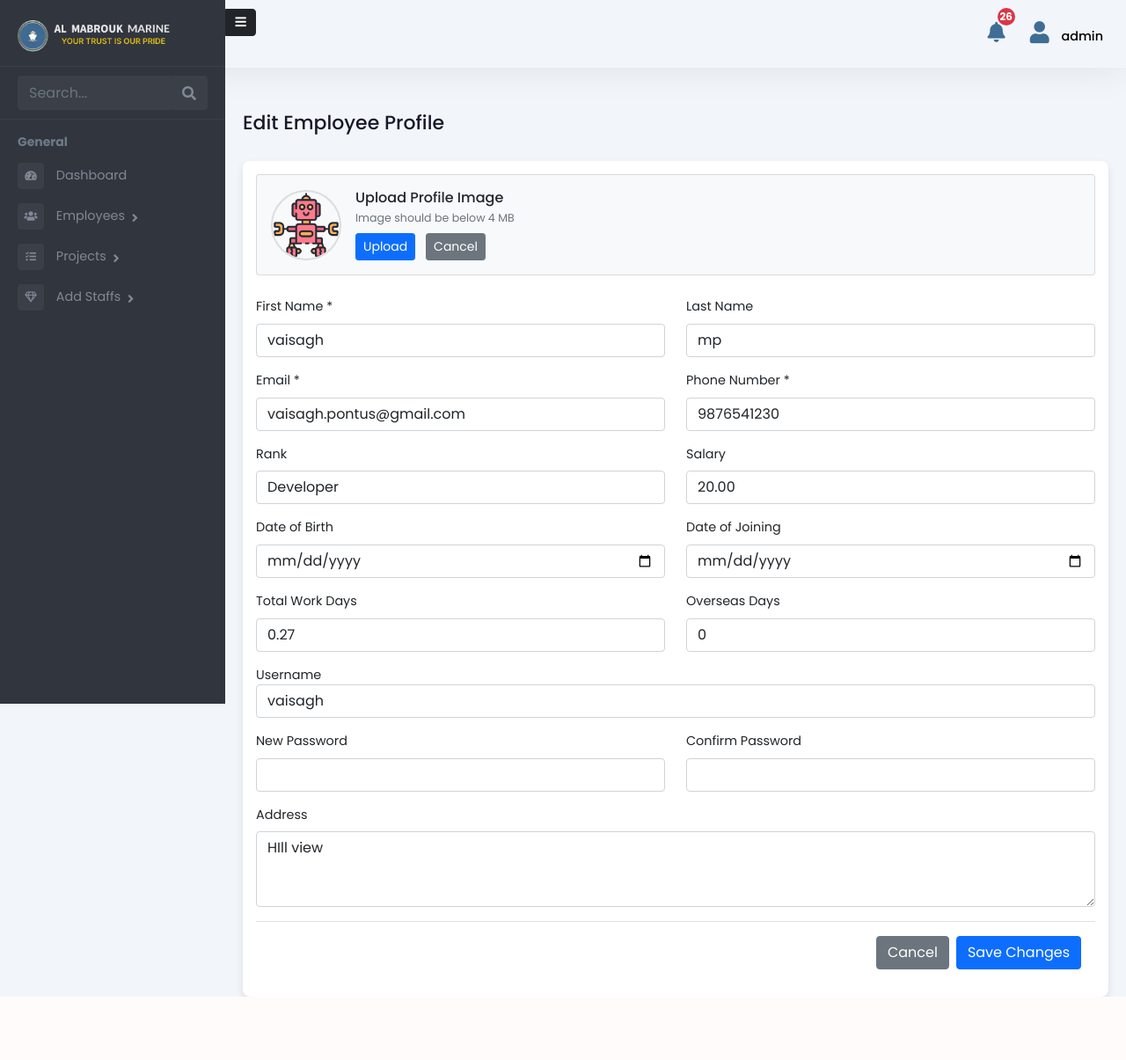
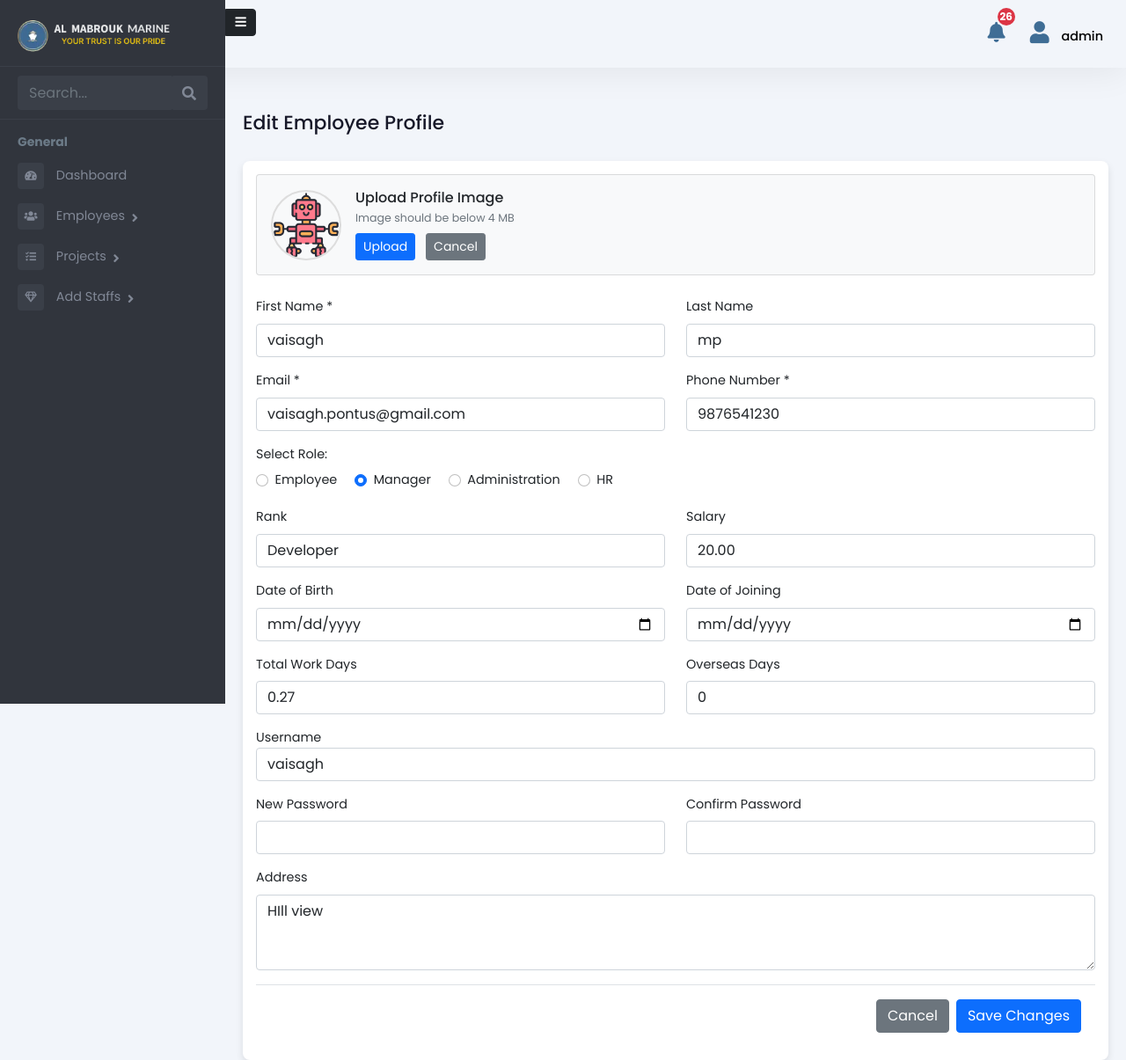
Before and after one commit to vaisagh-mp/Al_Mabrouk_crm, a Django app: page /admin-panel/employee/edit/1/ in a window 1280 px wide. Shown: the whole page at 88% size. Before the commit the page ends 1133 px from the top, so only its background shows below. Run offline with Django 5.2, Linux system fonts and the light colour scheme; a user stored in the database is signed in; data comes from the database, SQL or seed files in the repository; both versions use the stored data as it was after the commit; some libraries are stand-ins or nearby versions.

Commit message:
add role change in edit option

```diff
--- a/Admin/forms.py
+++ b/Admin/forms.py
@@ -130,6 +130,19 @@ class ProjectAssignmentForm(forms.ModelForm):
 
 
 class ManagerEmployeeUpdateForm(forms.ModelForm):
+    ROLE_CHOICES = [
+        ('employee', 'Employee'),
+        ('manager', 'Manager'),
+        ('administration', 'Administration'),
+        ('hr', 'HR'),
+    ]
+
+    role = forms.ChoiceField(
+        choices=ROLE_CHOICES,
+        widget=forms.RadioSelect,
+        required=True
+    )
+
     username = forms.CharField(max_length=150, required=True)
     current_password = forms.CharField(widget=forms.PasswordInput, required=False)
     password = forms.CharField(widget=forms.PasswordInput, required=False)
@@ -149,12 +162,13 @@ class ManagerEmployeeUpdateForm(forms.ModelForm):
     address = forms.CharField(widget=forms.Textarea, required=False)
     profile_picture = forms.ImageField(required=False)
 
+
     class Meta:
         model = Employee
         fields = [
             "username", "first_name", "last_name", "email", "phone_number", "rank",
             "salary", "date_of_birth", "date_of_join", "work_days",
-            "holidays", "overseas_days", "address", "profile_picture"
+            "holidays", "overseas_days", "address", "profile_picture", "role"
         ]
 
     def clean(self):
@@ -166,3 +180,27 @@ class ManagerEmployeeUpdateForm(forms.ModelForm):
             self.add_error("confirm_password", "Passwords do not match.")
 
         return cleaned_data
+
+    def save(self, commit=True):
+        employee = super().save(commit=False)
+        role = self.cleaned_data.get("role")
+
+        # Reset all role fields
+        employee.is_employee = False
+        employee.is_manager = False
+        employee.is_administration = False
+        employee.is_hr = False
+
+        # Set the selected role
+        if role == "employee":
+            employee.is_employee = True
+        elif role == "manager":
+            employee.is_manager = True
+        elif role == "administration":
+            employee.is_administration = True
+        elif role == "hr":
+            employee.is_hr = True
+
+        if commit:
+            employee.save()
+        return employee
--- a/Admin/views.py
+++ b/Admin/views.py
@@ -654,6 +654,7 @@ def admin_edit_employee(request, employee_id):
     if request.method == "POST":
         form = ManagerEmployeeUpdateForm(request.POST, request.FILES, instance=employee)
         if form.is_valid():
+            print("Form is valid")  # Debugging
             # Update User fields
             user.username = form.cleaned_data["username"]
             user.first_name = form.cleaned_data["first_name"]
@@ -681,12 +682,39 @@ def admin_edit_employee(request, employee_id):
             if "profile_picture" in request.FILES:
                 employee.profile_picture = request.FILES["profile_picture"]
 
+            # Reset all role fields before setting the new role
+            employee.is_employee = False
+            employee.is_manager = False
+            employee.is_administration = False
+            employee.is_hr = False
+
+            # Update role based on form input
+            selected_role = request.POST.get("role")
+            if selected_role == "employee":
+                employee.is_employee = True
+            elif selected_role == "manager":
+                employee.is_manager = True
+            elif selected_role == "administration":
+                employee.is_administration = True
+            elif selected_role == "hr":
+                employee.is_hr = True
+
             employee.save()
 
             messages.success(request, "Employee profile updated successfully.")
             return redirect("employee_list")
 
     else:
+        initial_role = None  # Default to None
+        if employee.is_employee:
+            initial_role = "employee"
+        elif employee.is_manager:
+            initial_role = "manager"
+        elif employee.is_administration:
+            initial_role = "administration"
+        elif employee.is_hr:
+            initial_role = "hr"
+
         form = ManagerEmployeeUpdateForm(instance=employee, initial={
             "username": user.username,
             "first_name": user.first_name,
@@ -701,7 +729,9 @@ def admin_edit_employee(request, employee_id):
             "holidays": employee.holidays,
             "overseas_days": employee.overseas_days,
             "address": employee.address,
+            "role": initial_role  # Ensure role is set
         })
+
 
     return render(request, "Admin/edit_employee.html", {"form": form, "employee": employee})
 
--- a/templates/Admin/edit_employee.html
+++ b/templates/Admin/edit_employee.html
@@ -66,6 +66,28 @@
                     <input type="tel" class="form-control" id="id_phone_number" name="phone_number" value="{{ form.phone_number.value|default_if_none:'' }}" required>
                 </div>
             </div>
+
+            <!-- Role Selection (Radio Buttons) -->
+            <div class="mb-3">
+                <label class="form-label">Select Role:</label>
+                <div>
+                    {% for choice in form.fields.role.choices %}
+                    <div class="form-check form-check-inline">
+                        <input
+    type="radio"
+    class="form-check-input"
+    id="role_{{ choice.0 }}"
+    name="role"
+    value="{{ choice.0 }}"
+    {% if form.role.value == choice.0 or employee.get_role_display == choice.1 %}checked{% endif %}
+/>
+
+                        <label class="form-check-label" for="role_{{ choice.0 }}">{{ choice.1 }}</label>
+                    </div>
+                    {% endfor %}
+                </div>
+            </div>
+
 
             <!-- Additional Employee Details -->
             <div class="row">
```
Also changed, not shown: db.sqlite3.
